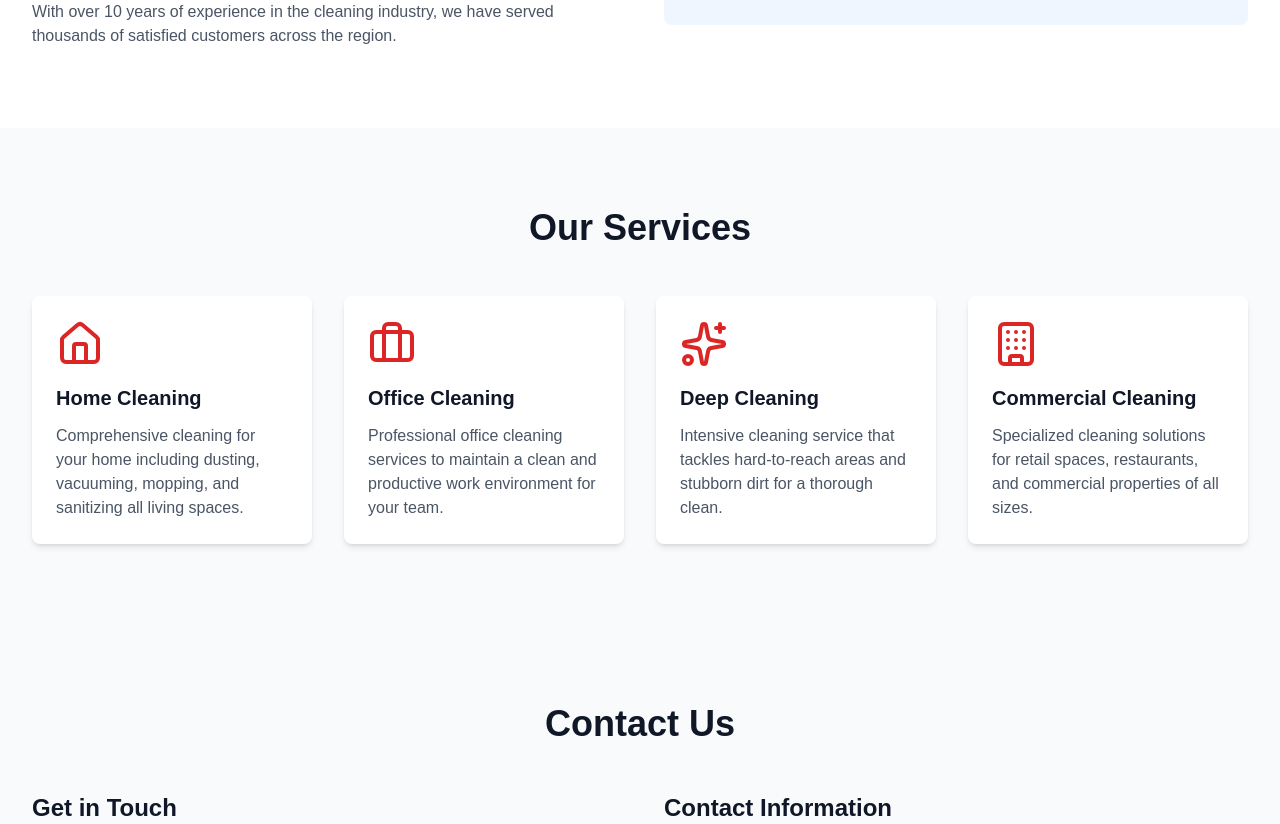
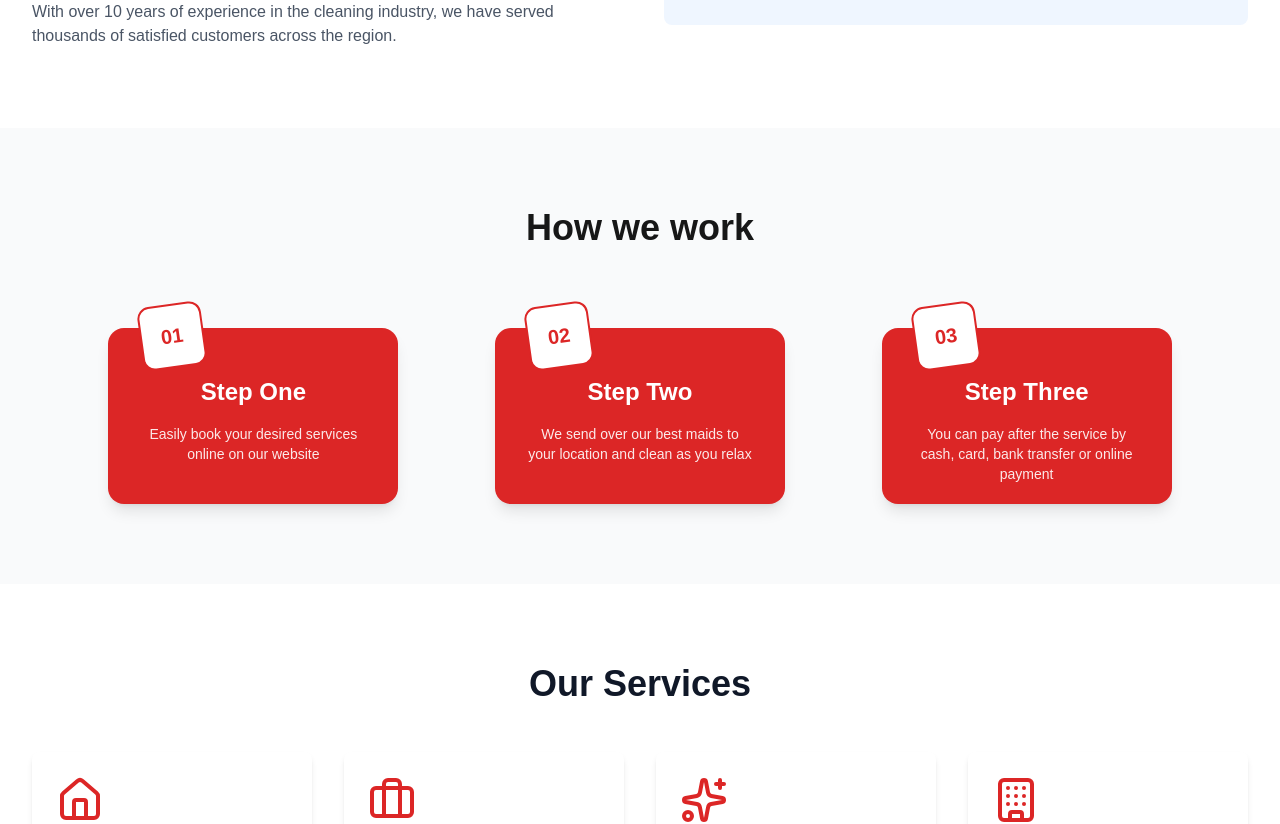
Before and after one commit to Samrood-dev/Premium-Hygiene-Solutions-LLC, a Next.js app: page / in a window 1280 px wide. Shown: the part 1280-2104 px from the top of the page. Built offline with nearby package versions, Linux system fonts and the light colour scheme.

Commit message:
adds how we work

```diff
--- a/app/componants/Hero.tsx
+++ b/app/componants/Hero.tsx
@@ -20,6 +20,9 @@ const Hero = () => {
           <p className="text-xl text-gray-200 mb-8 max-w-2xl">
             We provide top-quality cleaning services for homes and offices. Experience the sparkle of a professionally cleaned space.
           </p>
+          <p className="text-xl font-bold text-white mb-6 max-w-2xl">
+            @ 30 AED/HOUR
+          </p>
           </MotionItem>
           <MotionItem>
 
--- /dev/null
+++ b/app/componants/HowWeWork.tsx
@@ -0,0 +1,51 @@
+const HowWeWork = () => {
+    const steps = [
+      {
+        number: "01",
+        title: "Step One",
+        desc: "Easily book your desired services online on our website",
+      },
+      {
+        number: "02",
+        title: "Step Two",
+        desc: "We send over our best maids to your location and clean as you relax",
+      },
+      {
+        number: "03",
+        title: "Step Three",
+        desc: "You can pay after the service by cash, card, bank transfer or online payment",
+      },
+    ];
+
+    return (
+      <section className="py-20 text-center bg-gray-50">
+        {/* Heading */}
+        <h2 className="text-4xl font-bold mb-20">
+          How we work
+        </h2>
+
+        {/* Cards */}
+        <div className="grid grid-cols-1 place-items-center md:grid-cols-3 gap-10 max-w-6xl mx-auto px-4">
+          {steps.map((step, index) => (
+            <div key={index} className="relative flex justify-center h-44 max-w-72.5">
+              {/* Number Badge */}
+              <div className="absolute -top-6 left-8 bg-white border-2 text-primary w-16 h-16 rounded-xl flex items-center justify-center text-xl font-bold rotate-[-8deg] z-10">
+                {step.number}
+              </div>
+
+              {/* Card */}
+              <div className="bg-primary text-white rounded-2xl p-8 pt-12 w-full max-w-sm shadow-lg">
+                <h3 className="text-2xl font-bold mb-4">{step.title}</h3>
+                <p className="text-sm opacity-90">{step.desc}</p>
+
+                {/* Bottom underline */}
+                {/* <div className="mt-6 h-2 w-24 bg-blue-600 rounded-full mx-auto"></div> */}
+              </div>
+            </div>
+          ))}
+        </div>
+      </section>
+    );
+  };
+
+  export default HowWeWork;
--- a/app/componants/Reviews.tsx
+++ b/app/componants/Reviews.tsx
@@ -88,9 +88,12 @@ const Reviews = () => {
         </div>
 
         {/* Reviews Grid */}
-          <div className="grid md:grid-cols-2 lg:grid-cols-3 gap-8">
+        <div className="flex gap-6 overflow-x-auto pb-4 snap-x snap-mandatory scrollbar-hide">
           {reviews.map((review, index) => (
-              <div key={index} className="bg-gray-50 p-6 rounded-lg shadow-md hover:shadow-xl transition">
+            <div
+              key={index}
+              className="min-w-70 max-w-[320px] bg-gray-50 p-6 rounded-lg shadow-md hover:shadow-xl transition snap-center"
+            >
               <div className="flex items-center mb-4">
                 <div className="w-12 h-12 bg-primary text-white rounded-full flex items-center justify-center font-semibold text-lg mr-4">
                   {review.avatar}
@@ -114,6 +117,7 @@ const Reviews = () => {
           ))}
         </div>
 
+
         {/* Call to Action */}
         <div className="mt-16 text-center bg-gradient-to-r from-primary to-primary-dark rounded-lg p-12">
           <h3 className="text-2xl md:text-3xl font-bold text-white mb-4">
--- a/app/componants/service.tsx
+++ b/app/componants/service.tsx
@@ -26,7 +26,7 @@ const Services = () => {
     ];
 
     return (
-      <section id="services" className="py-20 bg-gray-50">
+      <section id="services" className="py-20 bg-white">
         <div className="max-w-7xl mx-auto px-4 sm:px-6 lg:px-8">
           <h2 className="text-3xl md:text-4xl font-bold text-center text-gray-900 mb-12">Our Services</h2>
 
--- a/app/page.tsx
+++ b/app/page.tsx
@@ -2,6 +2,7 @@ import About from "./componants/About";
 import Contact from "./componants/Contact";
 import Footer from "./componants/Footer";
 import Hero from "./componants/Hero";
+import HowWeWork from "./componants/HowWeWork";
 import Navbar from "./componants/Navbar";
 import Reviews from "./componants/Reviews";
 import Services from "./componants/service";
@@ -12,6 +13,7 @@ export default function App() {
       <Navbar />
       <Hero />
       <About />
+      <HowWeWork />
       <Services />
       <Contact />
       <Reviews/>
```
Lines whose indentation alone changed are shown as unchanged.
